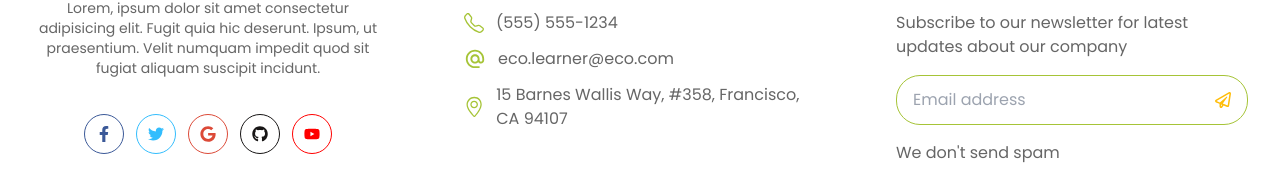
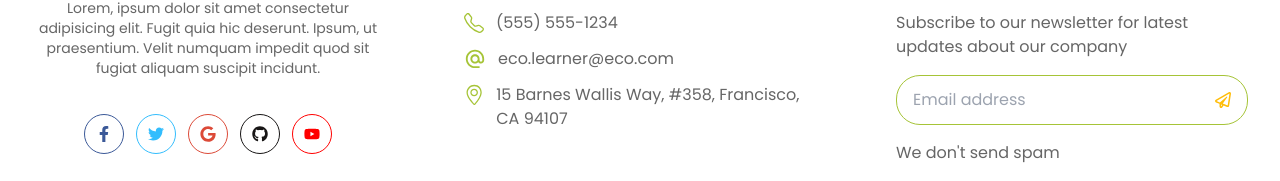
Before and after one commit to foridislam332/Eco_Learner, a React (Vite) app: page / in a window 1280 px wide. Shown: the part 942-1123 px from the top of the page. Built offline with nearby package versions, Linux system fonts and the light colour scheme.

Commit message:
footer update

```diff
--- a/src/components/Shared/Footer.jsx
+++ b/src/components/Shared/Footer.jsx
@@ -57,7 +57,7 @@
                                 <p className="text-gray">eco.learner@eco.com</p>
                             </div>
 
-                            <div className="flex items-center gap-3">
+                            <div className="flex items-start gap-3">
                                 <SlLocationPin className="text-green text-2xl" />
                                 <p className="text-gray">15 Barnes Wallis Way, #358, Francisco, CA 94107</p>
                             </div>
```
